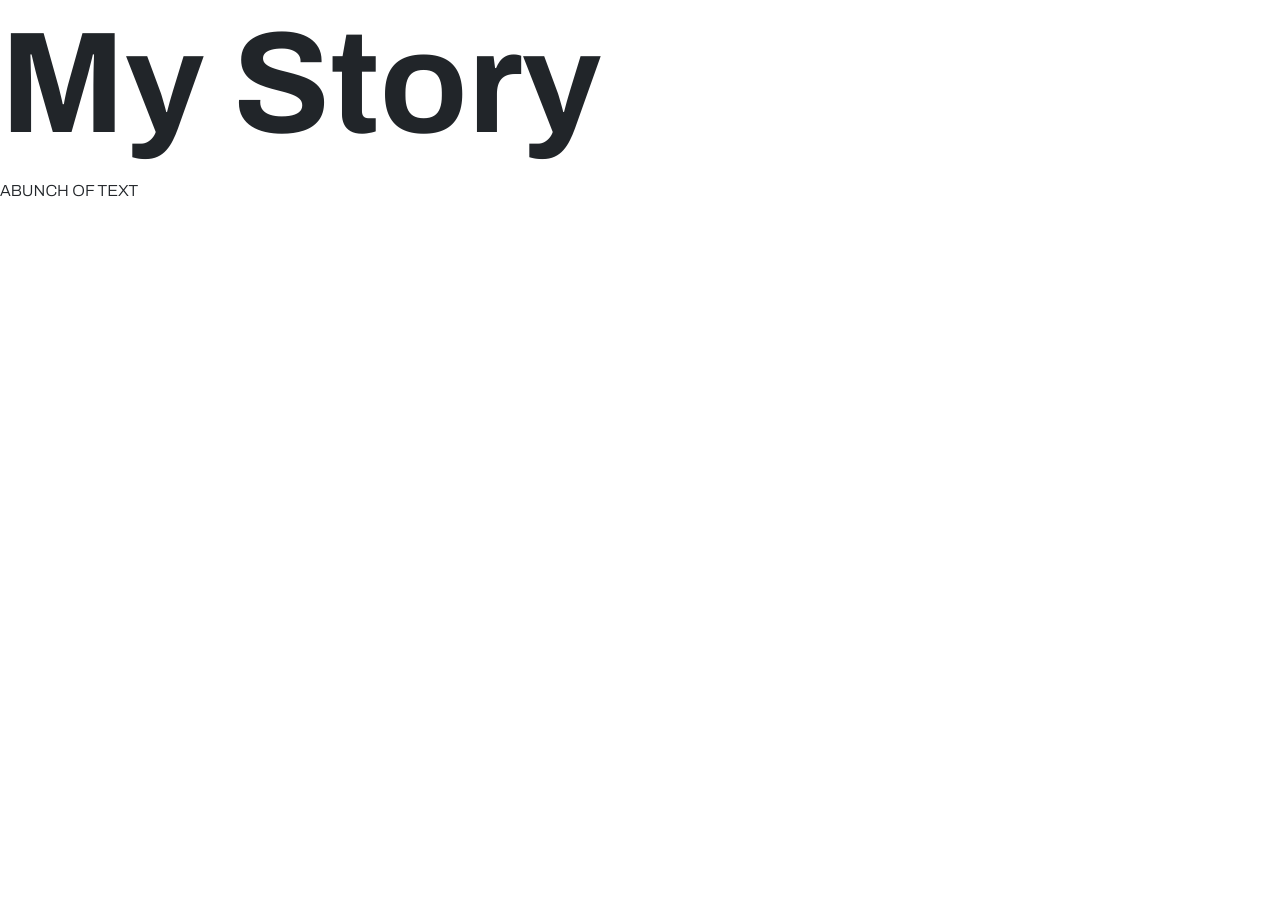
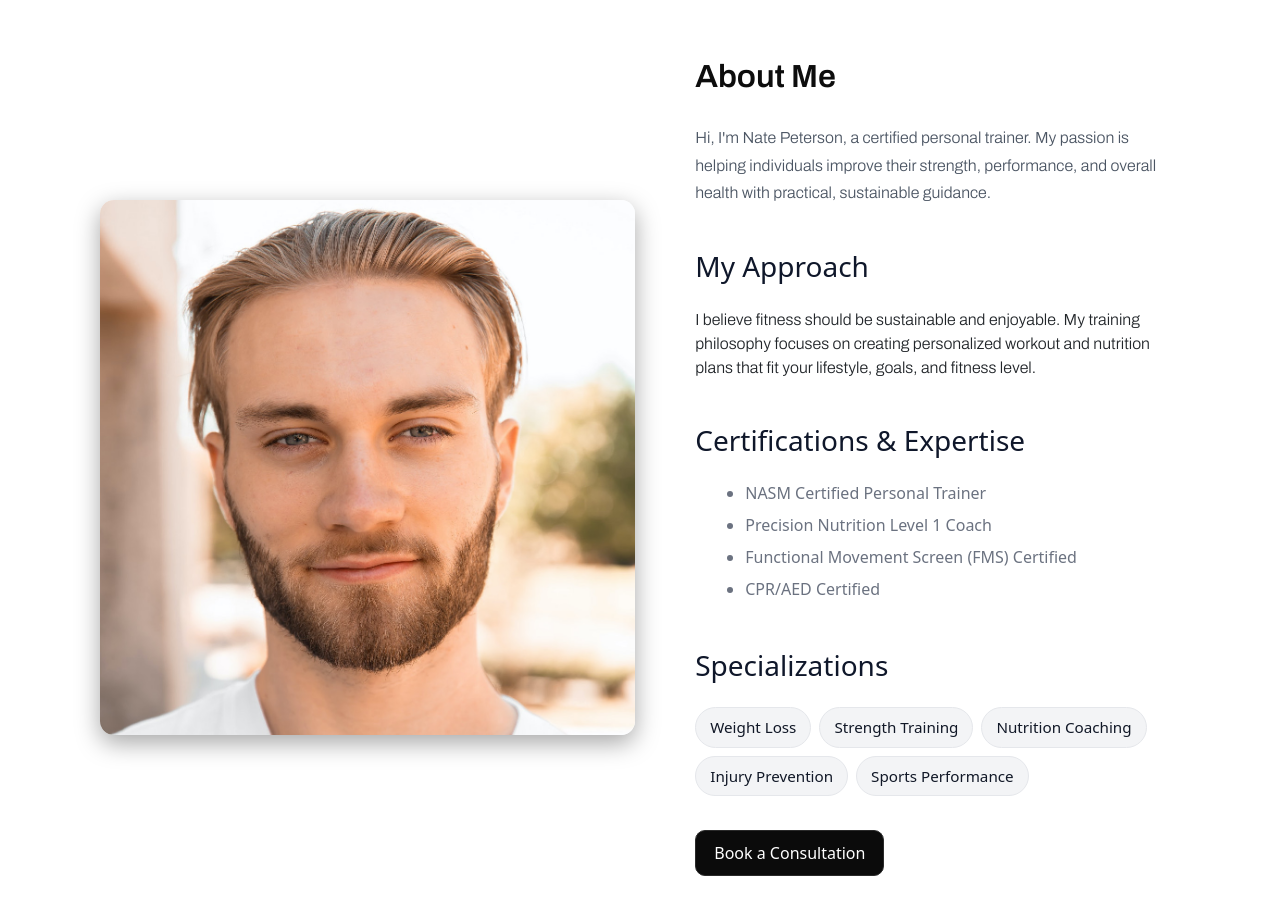
Before and after one commit to tan-man21/nate-personal-training, a React (Create React App) app: page /about in a window 1280 px wide. Shown: the part 780-1694 px from the top of the page. Before the commit the page ends 999 px from the top, so only its background shows below. Built offline with nearby package versions, Linux system fonts and the light colour scheme.

Commit message:
added about me section

```diff
--- a/src/App.css
+++ b/src/App.css
@@ -366,6 +366,121 @@ body p {
   padding-bottom: 5px;
 }
 
+.about-next-section {
+  background: #ffffff;
+  padding: 60px 20px;
+}
+
+.about-next-container {
+  max-width: 1100px;
+  margin: 0 auto;
+  display: grid;
+  grid-template-columns: 1.1fr 1fr;
+  gap: 40px;
+  align-items: center; /* vertically center image with right content */
+}
+
+.about-next-left {
+  display: flex;
+  align-items: center;
+  justify-content: center;
+  padding: 0 10px; /* equal horizontal spacing */
+}
+
+.about-next-image {
+  width: 100%;
+  height: auto;
+  border-radius: 14px;
+  display: block;
+  box-shadow: 0 8px 24px rgba(0,0,0,0.35);
+}
+
+.about-next-accent {
+  width: 80px;
+  height: 6px;
+  background: #e1200f;
+  margin-bottom: 16px;
+}
+
+.about-next-left p {
+  color: #d6d6d6;
+  line-height: 1.7;
+}
+
+.about-next-right {
+  display: grid;
+  gap: 16px;
+  padding: 0 10px; /* equal horizontal spacing */
+}
+
+.about-next-right h2 {
+  color: #0d0d0d;
+  margin: 0 0 12px 0;
+}
+
+.about-intro {
+  color: #4b5563; /* gray-600 */
+  margin: 0 0 16px 0;
+  line-height: 1.7;
+}
+
+.about-next-right h3 {
+  color: #0f172a; /* slate-900 */
+  margin: 12px 0 8px 0;
+}
+
+.about-cert-list {
+  margin: 0 0 12px 18px;
+  color: #6b7280; /* gray-500 */
+}
+
+.about-cert-list li {
+  margin-bottom: 8px;
+}
+
+.about-specializations {
+  display: flex;
+  flex-wrap: wrap;
+  gap: 8px;
+}
+
+.pill {
+  background: #f3f4f6; /* light gray */
+  border: 1px solid #e5e7eb;
+  color: #111827;
+  border-radius: 999px;
+  padding: 8px 14px;
+  font-size: 0.95rem;
+}
+
+.about-cta {
+  margin-top: 18px;
+}
+
+.btn-consultation {
+  display: inline-block;
+  background: #0b0b0b;
+  color: #fff;
+  border: 1px solid #2a2a2a;
+  padding: 10px 18px;
+  border-radius: 10px;
+  text-decoration: none;
+  transition: background 0.2s ease, border-color 0.2s ease, transform 0.2s ease, box-shadow 0.2s ease;
+}
+
+.btn-consultation:hover {
+  background: #111111;
+  border-color: #3a3a3a;
+  transform: translateY(-1px);
+  box-shadow: 0 6px 18px rgba(0,0,0,0.35);
+}
+
+@media (max-width: 900px) {
+  .about-next-container {
+    grid-template-columns: 1fr;
+  }
+}
+
 .scroll-down-arrow {
   position: absolute;
   bottom: 20px;
--- a/src/components/About.js
+++ b/src/components/About.js
@@ -16,12 +16,41 @@ function About() {
                 </a>
                 </div>
             </div>
-            <section id="next-section">
-                <div className=''>
-                    <h1>My Story</h1>
-                    <p>ABUNCH OF TEXT</p>
-                </div>
-            </section>
+			<section id="next-section" className='about-next-section'>
+				<div className='about-next-container'>
+					<div className='about-next-left'>
+						<img src={'./assets/about_headshot.jpeg'} alt='Coach' className='about-next-image' />
+					</div>
+					<div className='about-next-right'>
+						<h2>About Me</h2>
+						<p className='about-intro'>Hi, I'm Nate Peterson, a certified personal trainer. My passion is helping individuals improve their strength, performance, and overall health with practical, sustainable guidance.</p>
+
+						<h3>My Approach</h3>
+						<p>I believe fitness should be sustainable and enjoyable. My training philosophy focuses on creating personalized workout and nutrition plans that fit your lifestyle, goals, and fitness level.</p>
+
+						<h3>Certifications & Expertise</h3>
+						<ul className='about-cert-list'>
+							<li>NASM Certified Personal Trainer</li>
+							<li>Precision Nutrition Level 1 Coach</li>
+							<li>Functional Movement Screen (FMS) Certified</li>
+							<li>CPR/AED Certified</li>
+						</ul>
+
+						<h3>Specializations</h3>
+						<div className='about-specializations'>
+							<span className='pill'>Weight Loss</span>
+							<span className='pill'>Strength Training</span>
+							<span className='pill'>Nutrition Coaching</span>
+							<span className='pill'>Injury Prevention</span>
+							<span className='pill'>Sports Performance</span>
+						</div>
+
+						<div className='about-cta'>
+							<a href='/contact' className='btn-consultation'>Book a Consultation</a>
+						</div>
+					</div>
+				</div>
+			</section>
         </Fragment>
     )
 }
```
Also changed, not shown: public/assets/about-me-reference.png (added).
